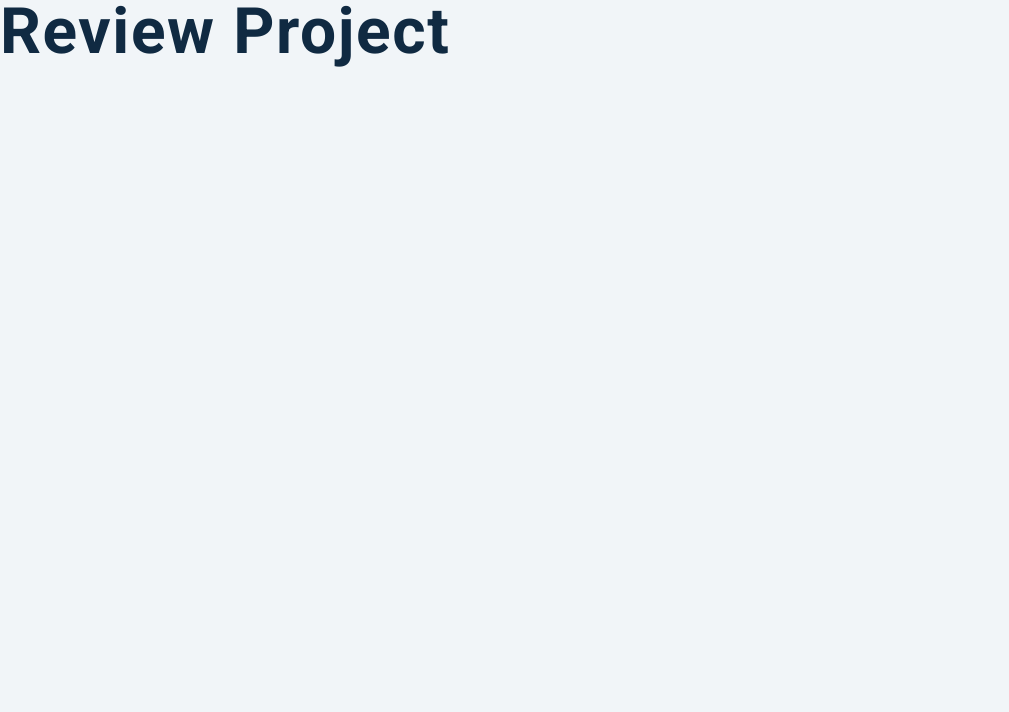
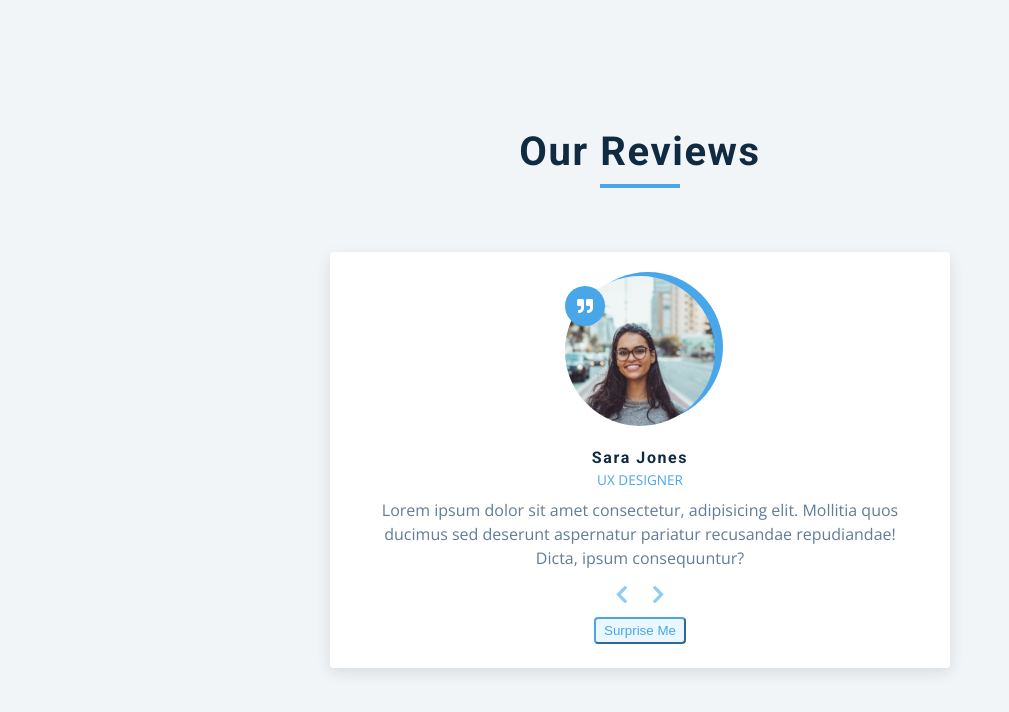
Before and after one commit to deanlauvina7/javascript-basic-projects-master, a plain HTML site: page 3-reviews/setup/index.html in a window 1280 px wide. Shown: the whole page, without its empty margins (0-1009 px from the left). Drawn offline with nearby package versions, Linux system fonts and the light colour scheme.

Commit message:
Added the next prev buttons

```diff
--- a/3-reviews/setup/index.html
+++ b/3-reviews/setup/index.html
@@ -6,14 +6,44 @@
     <meta name="viewport" content="width=device-width, initial-scale=1.0" />
     <title>Starter</title>
     <!-- font-awesome -->
-    <link rel="stylesheet" href="https://cdnjs.cloudflare.com/ajax/libs/font-awesome/5.14.0/css/all.min.css" />
+    <link rel="stylesheet" href="https://use.fontawesome.com/releases/v5.15.1/css/all.css"
+      integrity="sha384-vp86vTRFVJgpjF9jiIGPEEqYqlDwgyBgEF109VFjmqGmIY/Y4HV4d3Gp2irVfcrp" crossorigin="anonymous">
 
     <!-- styles -->
     <link rel="stylesheet" href="styles.css" />
   </head>
 
   <body>
-    <h1>review project</h1>
+    <main>
+      <section class="container">
+        <!-- Title -->
+        <div class="title">
+          <h2>Our Reviews</h2>
+          <div class="underline"></div>
+        </div>
+        <!-- Review -->
+        <article class="review">
+          <div class="img-container">
+            <img src="person-1.jpeg" alt="person-1" id="person-img">
+          </div>
+          <h4 id="author">Sara Jones</h4>
+          <p id="job">UX Designer</p>
+          <p id="info">Lorem ipsum dolor sit amet consectetur, adipisicing elit. Mollitia quos ducimus sed deserunt
+            aspernatur pariatur recusandae repudiandae! Dicta, ipsum consequuntur?</p>
+          <!-- Prev Next Buttons -->
+          <div class="button-container">
+            <button class="prev-btn">
+              <i class="fas fa-chevron-left"></i>
+            </button>
+            <button class="next-btn">
+              <i class="fas fa-chevron-right"></i>
+            </button>
+          </div>
+          <!-- Random Button -->
+          <button class="random-btn">Surprise Me</button>
+        </article>
+      </section>
+    </main>
     <!-- javascript -->
     <script src="app.js"></script>
   </body>
```
